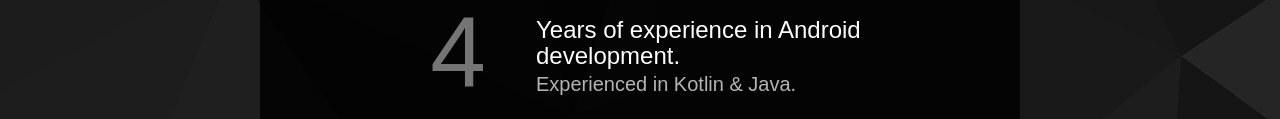
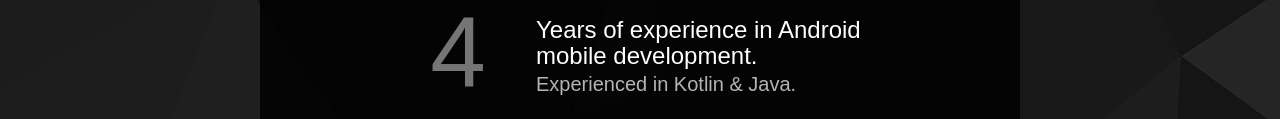
Before and after one commit to Abdallah-Abdelazim/abdallah-abdelazim.github.io, a plain HTML site: page index.html in a window 1280 px wide. Shown: the part 503-622 px from the top of the page. Drawn offline with Linux system fonts and the light colour scheme; files whose address does not match are found by name.

Commit message:
Update `index.html`

```diff
--- a/index.html
+++ b/index.html
@@ -15,7 +15,8 @@
     <title>Abdallah Abdelazim's Website</title>
     <meta name="viewport" content="width=device-width, initial-scale=1" />
     <meta name="description" content="Abdallah Abdelazim's Website" />
-    <meta name="keywords" content="Abdallah Abdelazim's Website, Abdallah Abdelazim, Abdallah-Abdelazim, Abdallah_Abdelazim" />
+    <meta name="keywords"
+        content="Abdallah Abdelazim's Website, Abdallah Abdelazim, Abdallah-Abdelazim, Abdallah_Abdelazim" />
     <meta name="author" content="Abdallah Abdelazim (based on a template from FreeHTML5.co)" />
 
     <!-- Facebook and Twitter integration -->
@@ -86,7 +87,7 @@
                             <div class="fh5co-number fh5co-left">4</div>
                             <div class="fh5co-text">
                                 <h3 class="border-bottom">
-                                    Years of experience in Android development.
+                                    Years of experience in Android mobile development.
                                 </h3>
                                 <p>
                                     Experienced in Kotlin & Java.
@@ -128,8 +129,10 @@
                     <div class="row">
                         <div class="col-md-12">
                             <p>
-                                I'm a Mobile Developer with hands-on experience in designing, developing & publishing Android mobile apps.
-                                Experienced in many software development technologies & familiar with many programming languages.
+                                I'm a Mobile Developer with hands-on experience in designing, developing & publishing
+                                Android mobile apps.
+                                Experienced in many software development technologies & familiar with many programming
+                                languages.
                             </p>
                         </div>
                         <div class="col-md-4 col-sm-6 col-xs-12 text-center">
```
